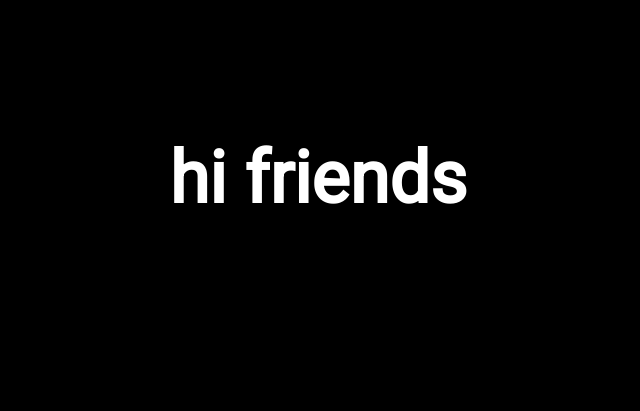
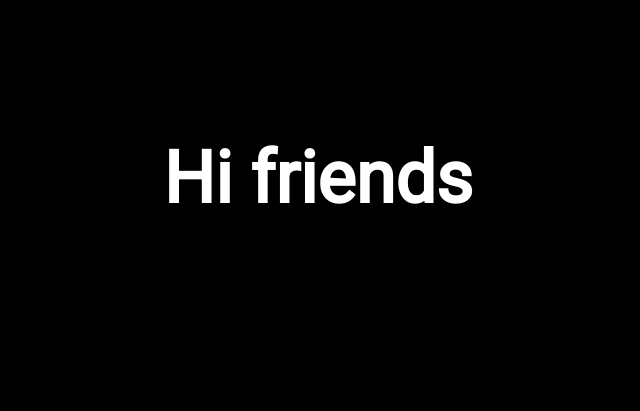
Before and after one commit to ItsJonnyMate/Oliyy.github.io, a plain HTML site: page index.html in a window 1280 px wide. Shown: the whole page, without its empty margins (322-962 px from the left). Drawn offline with Linux system fonts and the light colour scheme.

Commit message:
Update index.html

```diff
--- a/index.html
+++ b/index.html
@@ -2,12 +2,13 @@
 <head>
     <title>Nik Simulator</title>
     <link rel="stylesheet" href="style.css" type="text/css">
+    <link href="https://fonts.googleapis.com/css?family=Pacifico" rel="stylesheet">
 </head>
 <body>
 
   <div id="content">
     <div class="content">
-        <h2>hi friends</h2>
+        <h2>Hi friends</h2>
 
     </div>
   </div>
```
